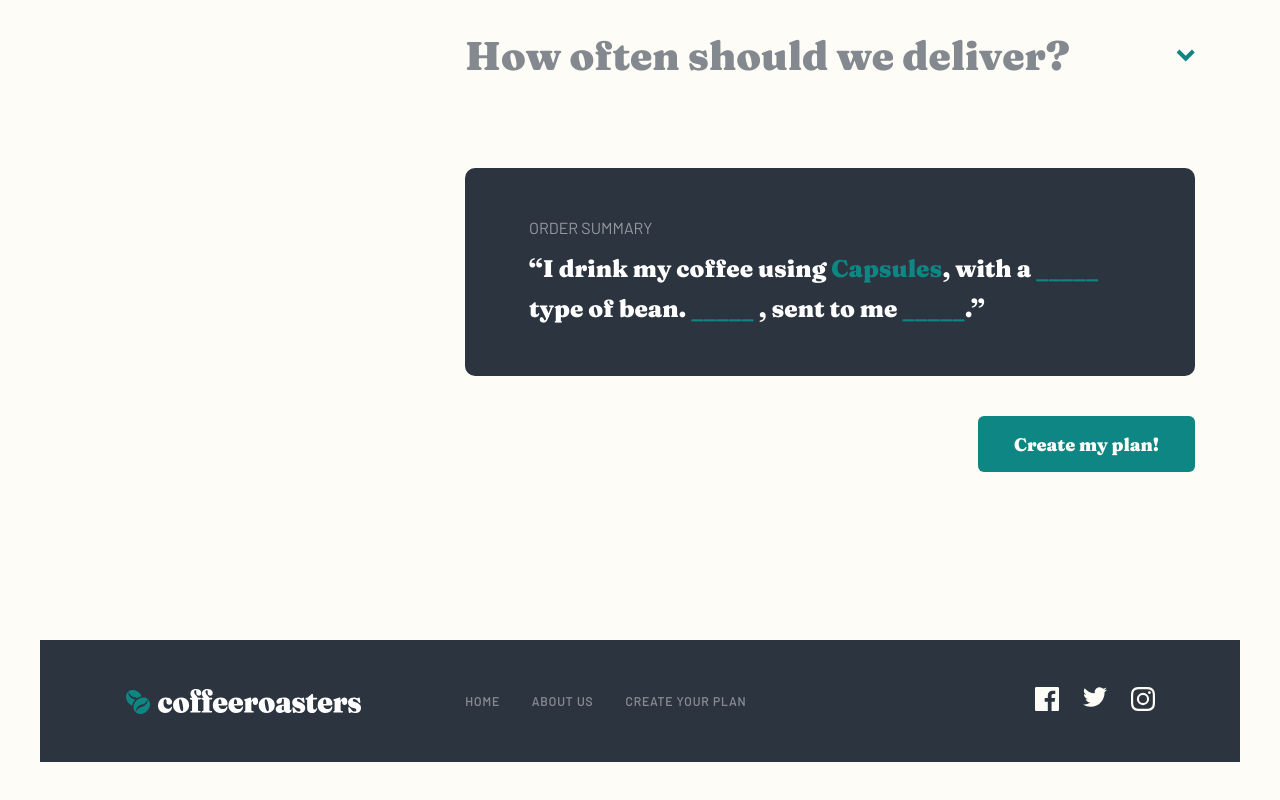
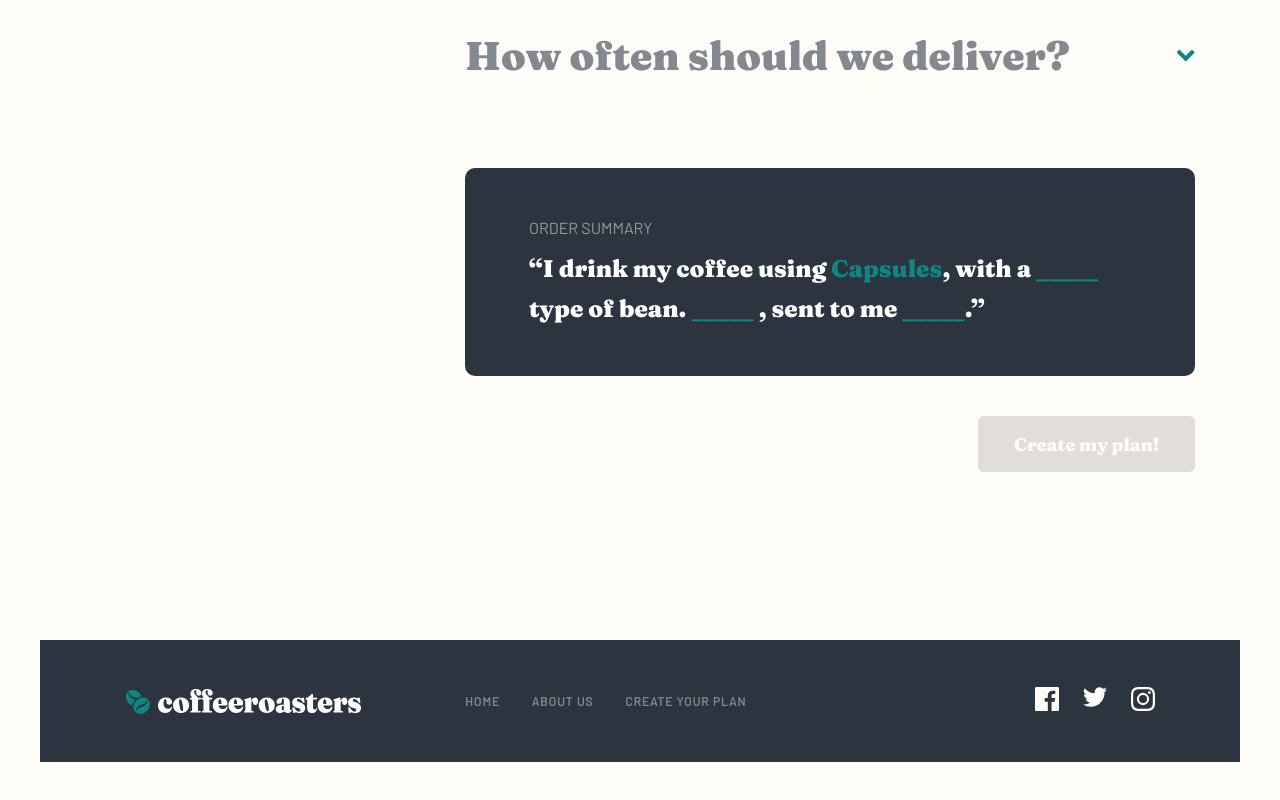
Before and after one commit to ionStici/coffeeroasters-subscription-site-fem, a React (Vite) app: page /plan in a window 1280 px wide. Shown: the part 2289-3089 px from the top of the page. Built offline with nearby package versions, Linux system fonts and the light colour scheme.

Commit message:
Add summary button functionality

```diff
--- a/src/components/CreatePlan.jsx
+++ b/src/components/CreatePlan.jsx
@@ -6,7 +6,20 @@ import PropTypes from 'prop-types';
 // // // // // // // // // // // // // // // // // // // //
 
 const Summary = function (props) {
+    const btn = React.useRef(null);
     const data = props.data;
+    const dataExceptGrind = [data[0], data[1], data[2], data[4]];
+
+    React.useEffect(() => {
+        const all = dataExceptGrind.every(d => d);
+        if (all) btn.current.classList.remove(styles.disabled);
+        if (!all) btn.current.classList.add(styles.disabled);
+    });
+
+    const handleClick = function ({ target }) {
+        if (target.classList.contains(styles.disabled)) return;
+        console.log('click');
+    };
 
     return (
         <div className={styles.summary}>
@@ -70,7 +83,11 @@ const Summary = function (props) {
                 </div>
             </div>
 
-            <button className={`${buttonStyles.link} ${styles.btn}`}>
+            <button
+                className={`${buttonStyles.link} ${styles.btn} ${styles.disabled}`}
+                onClick={handleClick}
+                ref={btn}
+            >
                 Create my plan!
             </button>
         </div>
--- a/src/styles/CreatePlan.module.scss
+++ b/src/styles/CreatePlan.module.scss
@@ -375,6 +375,12 @@
             margin-left: auto;
         }
     }
+
+    .disabled {
+        color: var(--color-light-cream);
+        background-color: var(--color-disabled-btn);
+        cursor: default;
+    }
 }
 
 // // // // // // // // // // // // // // // // // // // //
--- a/src/styles/base.scss
+++ b/src/styles/base.scss
@@ -12,6 +12,7 @@
     --color-white: hsla(0, 0%, 100%, 1);
     --color-grey-bg: hsla(216, 17%, 21%, 1);
     --color-grey-box: hsla(43, 30%, 94%, 1);
+    --color-disabled-btn: hsla(25, 11%, 87%, 1);
 }
 
 * {
```
